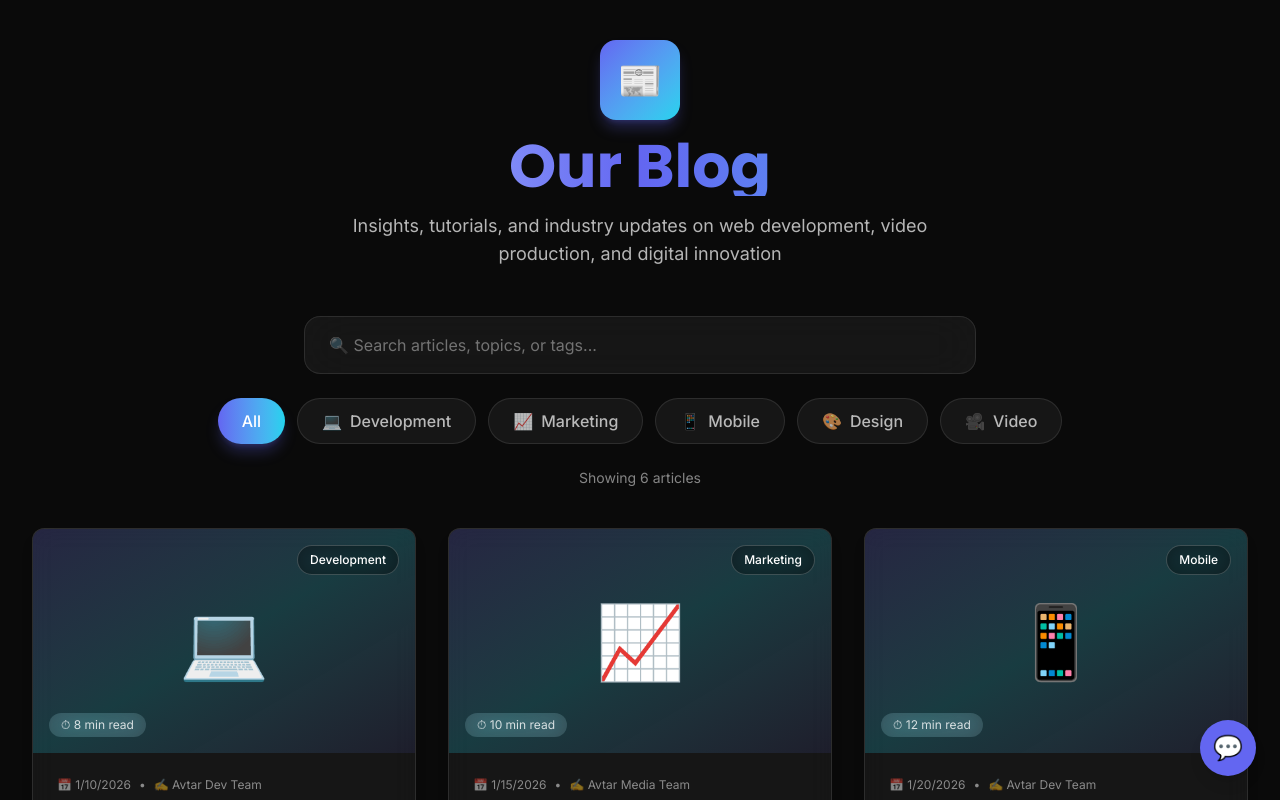
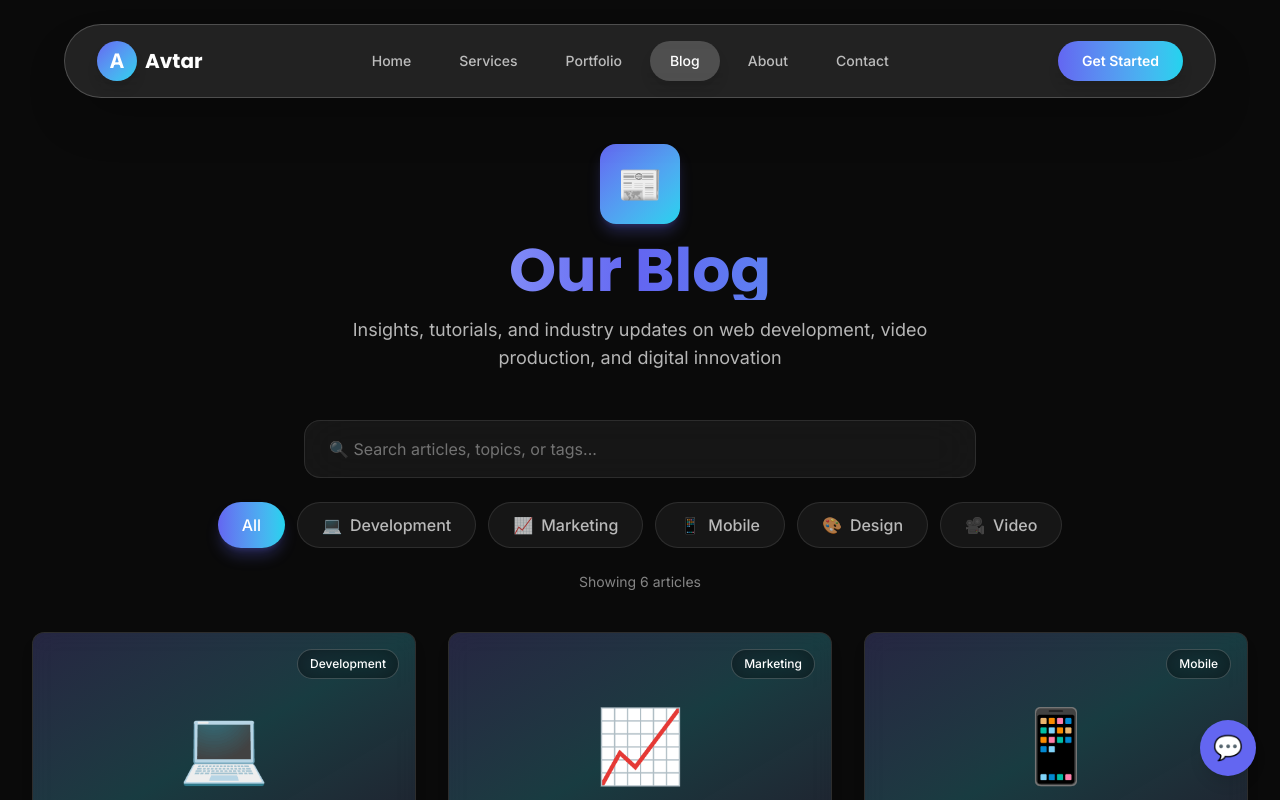
Before and after one commit to t-suraj21/Avtar, a React (Vite) app: page /blog in a window 1280 px wide. Shown: the top 800 px of the page. Built offline with nearby package versions, Linux system fonts and the light colour scheme.

Commit message:
Fix navbar overlap issue - Add proper spacing to all pages

```diff
--- a/src/App.jsx
+++ b/src/App.jsx
@@ -1,10 +1,17 @@
 import Footer from "./components/Footer";
 import Chatbot from "./components/Chatbot";
+import Navbar from "./components/Navbar";
 import AppRoutes from "./routes/AppRoutes";
+import { useLocation } from "react-router-dom";
 
 export default function App() {
+  const location = useLocation();
+  const isHomePage = location.pathname === "/";
+
   return (
     <div className="min-h-screen flex flex-col">
+      {/* Only show navbar on non-home pages (Home has its own integrated navbar) */}
+      {!isHomePage && <Navbar />}
       <div className="flex-1">
         <AppRoutes />
       </div>
--- a/src/components/Hero.jsx
+++ b/src/components/Hero.jsx
@@ -3,7 +3,7 @@ import { Link } from "react-router-dom";
 
 export default function Hero() {
   return (
-    <section className="relative overflow-hidden py-20">
+    <section className="relative overflow-hidden py-20 pt-32 md:pt-36">
       <div className="absolute inset-0 opacity-60" style={{
         backgroundImage: 'radial-gradient(600px 300px at 10% 10%, rgba(99,102,241,0.2), transparent), radial-gradient(600px 300px at 90% 20%, rgba(34,211,238,0.15), transparent)'
       }} />
--- /dev/null
+++ b/src/components/Navbar.jsx
@@ -0,0 +1,98 @@
+import { motion } from "framer-motion";
+import { NavLink } from "react-router-dom";
+import { useState } from "react";
+
+export default function Navbar() {
+  const [mobileMenuOpen, setMobileMenuOpen] = useState(false);
+
+  const navLinkClass = ({ isActive }) =>
+    `px-5 py-2.5 rounded-full text-sm font-medium transition-all duration-300 ${
+      isActive
+        ? "bg-white/20 text-white shadow-lg"
+        : "text-white/70 hover:text-white hover:bg-white/10"
+    }`;
+
+  return (
+    <motion.div
+      initial={{ y: -30, opacity: 0 }}
+      animate={{ y: 0, opacity: 1 }}
+      transition={{ duration: 0.6, ease: "easeOut" }}
+      className="fixed top-0 left-0 right-0 z-50 w-full px-4 md:px-8 pt-4 md:pt-6"
+    >
+      <nav className="backdrop-blur-xl bg-white/10 border border-white/20 rounded-full shadow-2xl px-6 md:px-8 py-4 max-w-6xl mx-auto">
+        <div className="flex items-center justify-between">
+          {/* Logo */}
+          <NavLink to="/" className="flex items-center gap-2 group">
+            <div className="w-10 h-10 bg-gradient-to-br from-primary to-secondary rounded-full flex items-center justify-center shadow-lg group-hover:scale-110 transition-transform">
+              <span className="text-white font-bold text-xl">A</span>
+            </div>
+            <span className="text-xl font-poppins font-bold text-white">Avtar</span>
+          </NavLink>
+
+          {/* Nav Links - Desktop */}
+          <div className="hidden md:flex items-center gap-2">
+            <NavLink to="/" className={navLinkClass}>Home</NavLink>
+            <NavLink to="/services" className={navLinkClass}>Services</NavLink>
+            <NavLink to="/portfolio" className={navLinkClass}>Portfolio</NavLink>
+            <NavLink to="/blog" className={navLinkClass}>Blog</NavLink>
+            <NavLink to="/about" className={navLinkClass}>About</NavLink>
+            <NavLink to="/contact" className={navLinkClass}>Contact</NavLink>
+          </div>
+
+          {/* Right Actions - Desktop */}
+          <div className="hidden md:flex items-center gap-3">
+            <NavLink
+              to="/contact"
+              className="px-6 py-2.5 bg-gradient-to-r from-primary to-secondary rounded-full font-semibold text-white shadow-lg hover:shadow-xl hover:scale-105 transition-all text-sm"
+            >
+              Get Started
+            </NavLink>
+          </div>
+
+          {/* Mobile Menu Button */}
+          <button
+            onClick={() => setMobileMenuOpen(!mobileMenuOpen)}
+            className="md:hidden w-10 h-10 rounded-full bg-white/10 hover:bg-white/20 flex items-center justify-center transition-all"
+            aria-label="Toggle Menu"
+          >
+            {mobileMenuOpen ? (
+              <svg className="w-6 h-6 text-white" fill="none" stroke="currentColor" viewBox="0 0 24 24">
+                <path strokeLinecap="round" strokeLinejoin="round" strokeWidth={2} d="M6 18L18 6M6 6l12 12" />
+              </svg>
+            ) : (
+              <svg className="w-6 h-6 text-white" fill="none" stroke="currentColor" viewBox="0 0 24 24">
+                <path strokeLinecap="round" strokeLinejoin="round" strokeWidth={2} d="M4 6h16M4 12h16M4 18h16" />
+              </svg>
+            )}
+          </button>
+        </div>
+      </nav>
+
+      {/* Mobile Menu */}
+      {mobileMenuOpen && (
+        <motion.div
+          initial={{ opacity: 0, y: -10 }}
+          animate={{ opacity: 1, y: 0 }}
+          exit={{ opacity: 0, y: -10 }}
+          className="md:hidden backdrop-blur-xl bg-white/10 border border-white/20 rounded-2xl overflow-hidden mt-2 shadow-xl max-w-6xl mx-auto"
+        >
+          <div className="px-4 py-4 flex flex-col gap-2">
+            <NavLink onClick={() => setMobileMenuOpen(false)} to="/" className={navLinkClass}>Home</NavLink>
+            <NavLink onClick={() => setMobileMenuOpen(false)} to="/services" className={navLinkClass}>Services</NavLink>
+            <NavLink onClick={() => setMobileMenuOpen(false)} to="/portfolio" className={navLinkClass}>Portfolio</NavLink>
+            <NavLink onClick={() => setMobileMenuOpen(false)} to="/blog" className={navLinkClass}>Blog</NavLink>
+            <NavLink onClick={() => setMobileMenuOpen(false)} to="/about" className={navLinkClass}>About</NavLink>
+            <NavLink onClick={() => setMobileMenuOpen(false)} to="/contact" className={navLinkClass}>Contact</NavLink>
+            <NavLink
+              onClick={() => setMobileMenuOpen(false)}
+              to="/contact"
+              className="mt-2 px-6 py-3 bg-gradient-to-r from-primary to-secondary rounded-full font-semibold text-white text-center shadow-lg"
+            >
+              Get Started
+            </NavLink>
+          </div>
+        </motion.div>
+      )}
+    </motion.div>
+  );
+}
--- a/src/pages/About.jsx
+++ b/src/pages/About.jsx
@@ -127,7 +127,7 @@ export default function About() {
   ];
 
   return (
-    <main className="container-custom py-10 min-h-screen">
+    <main className="container-custom py-10 pt-32 md:pt-36 min-h-screen">
       {/* Hero Section */}
       <motion.div
         initial={{ opacity: 0, y: -30 }}
--- a/src/pages/Contact.jsx
+++ b/src/pages/Contact.jsx
@@ -116,7 +116,7 @@ export default function Contact() {
         }}
       />
 
-      <div className="container-custom py-20 relative z-10">
+      <div className="container-custom py-20 pt-32 md:pt-36 relative z-10">
         {/* Header Section */}
         <motion.div
           initial={{ opacity: 0, y: 30 }}
--- a/src/pages/Home.jsx
+++ b/src/pages/Home.jsx
@@ -128,7 +128,7 @@ export default function Home() {
         initial={{ y: -30, opacity: 0 }}
         animate={{ y: 0, opacity: 1 }}
         transition={{ duration: 0.6, ease: "easeOut" }}
-        className="fixed top-0 left-0 right-0 z-50 w-full px-4 md:px-8 pt-6"
+        className="fixed top-0 left-0 right-0 z-50 w-full px-4 md:px-8 pt-4 md:pt-6"
       >
         <nav className="backdrop-blur-xl bg-white/10 border border-white/20 rounded-full shadow-2xl px-6 md:px-8 py-4 max-w-6xl mx-auto">
           <div className="flex items-center justify-between">
@@ -226,7 +226,7 @@ export default function Home() {
       )}
 
       {/* Hero Section - Fullscreen Extraordinary Design */}
-      <section className="relative h-screen flex items-center justify-center overflow-hidden">
+      <section className="relative h-screen flex items-center justify-center overflow-hidden pt-20 md:pt-24">
         {/* Animated Gradient Background */}
         <motion.div
           className="absolute inset-0 bg-gradient-to-br from-primary/20 via-purple-500/10 to-secondary/20"
--- a/src/pages/Portfolio.jsx
+++ b/src/pages/Portfolio.jsx
@@ -95,7 +95,7 @@ export default function Portfolio() {
         </div>
       </div>
 
-      <div className="container-custom py-20 relative z-10">
+      <div className="container-custom py-20 pt-32 md:pt-36 relative z-10">
         {/* Hero Section */}
         <motion.div
           initial={{ opacity: 0, y: 50 }}
--- a/src/pages/Services.jsx
+++ b/src/pages/Services.jsx
@@ -66,7 +66,7 @@ export default function Services() {
         }} />
       </div>
 
-      <div className="container-custom py-20 relative z-10">
+      <div className="container-custom py-20 pt-32 md:pt-36 relative z-10">
         {/* Hero Section */}
         <motion.div
           initial={{ opacity: 0, y: 50 }}
--- a/src/pages/blog/BlogList.jsx
+++ b/src/pages/blog/BlogList.jsx
@@ -71,7 +71,7 @@ export default function BlogList() {
   };
 
   return (
-    <main className="container-custom py-10 min-h-screen">
+    <main className="container-custom py-10 pt-32 md:pt-36 min-h-screen">
       {/* Hero Section */}
       <motion.div
         initial={{ opacity: 0, y: -30 }}
--- a/src/pages/blog/BlogPost.jsx
+++ b/src/pages/blog/BlogPost.jsx
@@ -83,7 +83,7 @@ export default function BlogPost() {
         style={{ scaleX }}
       />
 
-      <main className="container-custom py-10 relative">
+      <main className="container-custom py-10 pt-32 md:pt-36 relative">
         <motion.article
           initial={{ opacity: 0 }}
           animate={{ opacity: 1 }}
```
